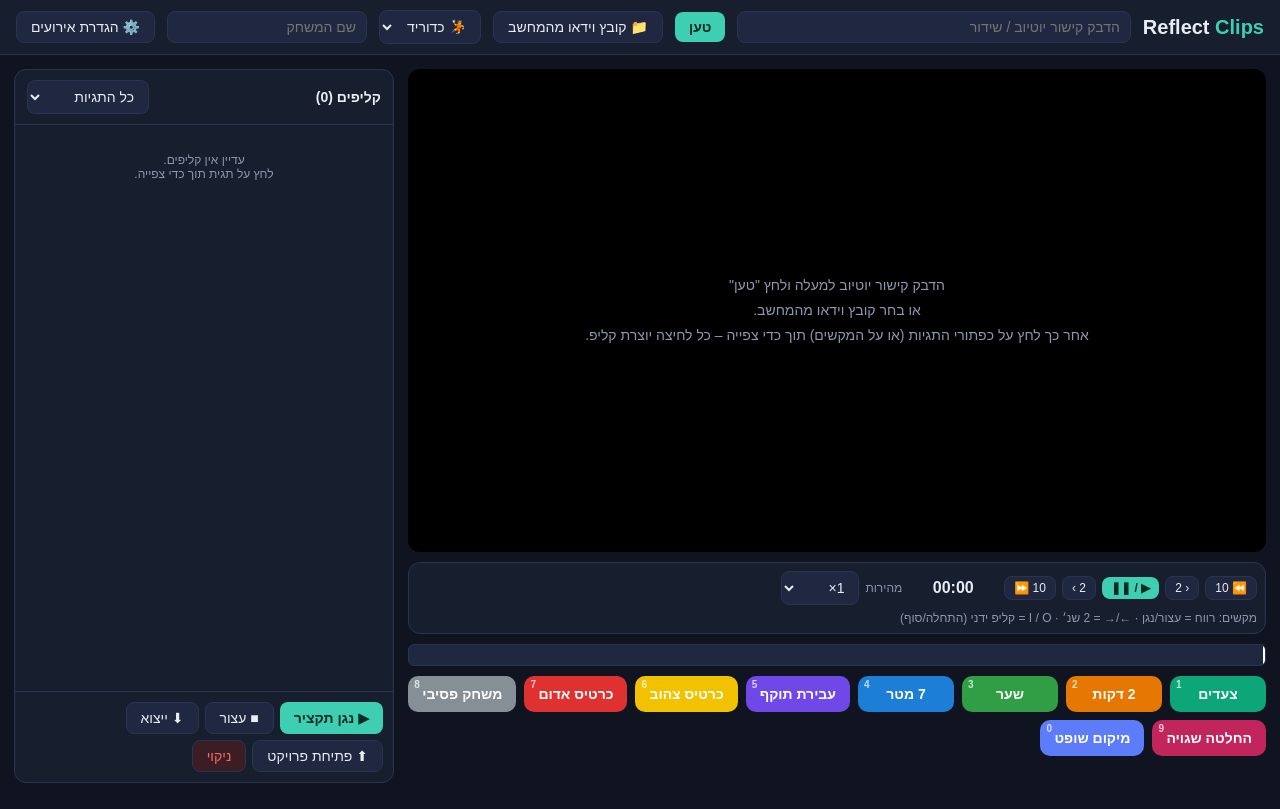
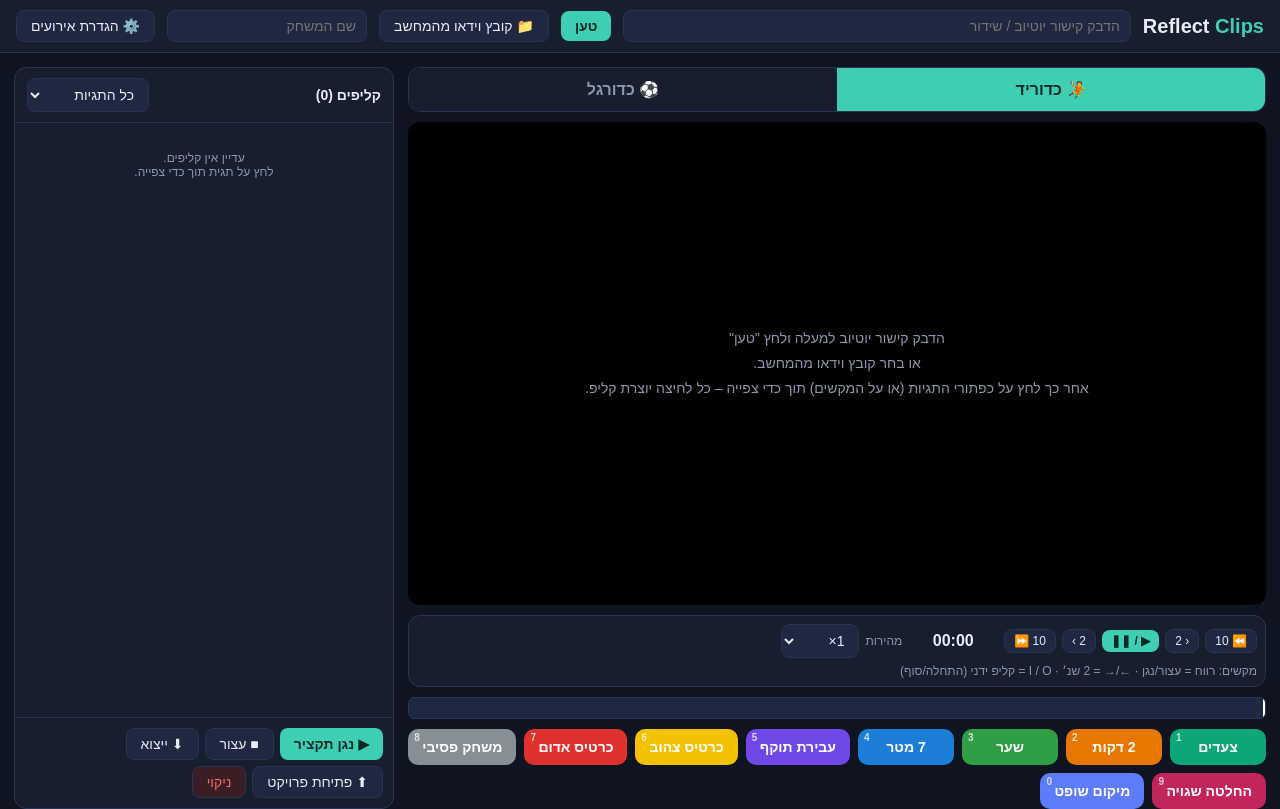
Before and after one commit to elihacmon/reflect-clip, a plain HTML site: page index.html in a window 1280 px wide. Drawn offline with Linux system fonts and the light colour scheme.

Commit message:
Prominent handball/football switch
Co-Authored-By: Claude Opus 5.5 <noreply@anthropic.com>
Claude-Session: https://claude.ai/code/session_01TnGWdKHvLSTqQCaiGawKQV

```diff
--- a/index.html
+++ b/index.html
@@ -45,6 +45,7 @@ input,select{background:var(--panel2);border:1px solid var(--line);border-radius
 .toast{position:fixed;bottom:18px;left:50%;transform:translateX(-50%);background:var(--pri);color:#062a23;font-weight:700;padding:9px 18px;border-radius:10px;z-index:20}
 .bar{height:22px;background:var(--panel2);border-radius:6px;position:relative;cursor:pointer;overflow:hidden;border:1px solid var(--line)}
 .bar i{position:absolute;top:0;bottom:0;opacity:.85}.bar b{position:absolute;top:0;bottom:0;width:2px;background:#fff}
+.sw{display:flex;gap:0;border:1px solid var(--line);border-radius:12px;overflow:hidden}.sw button{flex:1;border:0;padding:12px;font-size:16px;font-weight:700;background:var(--panel);color:var(--muted);cursor:pointer}.sw button.on{background:var(--pri);color:#062a23}
 .muted{color:var(--muted);font-size:12px}
 @media(max-width:900px){.wrap{grid-template-columns:1fr;height:auto}.right{min-height:420px}}
 </style>
@@ -55,7 +56,6 @@ input,select{background:var(--panel2);border:1px solid var(--line);border-radius
   <input id="url" placeholder="הדבק קישור יוטיוב / שידור" style="flex:1;min-width:220px">
   <button class="btn" onclick="loadYT()">טען</button>
   <label class="btn s" style="cursor:pointer">📁 קובץ וידאו מהמחשב<input type="file" accept="video/*" hidden onchange="loadFile(this.files[0])"></label>
-  <select id="sport" onchange="setSport(this.value)"><option value="handball">🤾 כדוריד</option><option value="football">⚽ כדורגל</option></select>
   <input id="pname" placeholder="שם המשחק" style="width:200px" oninput="P.name=this.value;save()">
   <button class="btn s" onclick="openSettings()">⚙️ הגדרת אירועים</button>
 </header>
@@ -75,6 +75,7 @@ input,select{background:var(--panel2);border:1px solid var(--line);border-radius
       <span class="muted">מקשים: רווח = עצור/נגן · ←/→ = 2 שנ׳ · I / O = קליפ ידני (התחלה/סוף)</span>
     </div>
     <div class="bar" id="tl" onclick="tlClick(event)"></div>
+    <div class="sw" style="order:-1"><button id="sw-handball" onclick="setSport('handball')">🤾 כדוריד</button><button id="sw-football" onclick="setSport('football')">⚽ כדורגל</button></div>
     <div class="tags" id="tags"></div>
   </div>
   <div class="right">
@@ -120,14 +121,15 @@ if(!P)P={name:'',src:null,tags:DEF_TAGS,clips:[]};
 if(P.tagsVer===3&&P.sets){P.sets.football=JSON.parse(JSON.stringify(FOOT_TAGS));P.tagsVer=TAGS_VER;}
 if(P.tagsVer!==TAGS_VER){P.sets={handball:P.tagsVer===2&&P.tags?P.tags:JSON.parse(JSON.stringify(DEF_TAGS)),football:JSON.parse(JSON.stringify(FOOT_TAGS))};P.sport=P.sport||'handball';P.tagsVer=TAGS_VER;}
 P.tags=P.sets[P.sport];
-function setSport(sp){P.sport=sp;P.tags=P.sets[sp];save();drawTags();drawList();toast(sp==='football'?'⚽ כדורגל':'🤾 כדוריד')}
+function markSport(){['handball','football'].forEach(k=>{const b=document.getElementById('sw-'+k);if(b)b.className=P.sport===k?'on':''})}
+function setSport(sp){P.sport=sp;markSport();P.tags=P.sets[sp];save();drawTags();drawList();toast(sp==='football'?'⚽ כדורגל':'🤾 כדוריד')}
 function save(){try{localStorage.setItem('reflect_clips',JSON.stringify(P))}catch(e){}}
 const $=s=>document.querySelector(s);
 const esc=s=>String(s??'').replace(/[&<>"']/g,c=>({'&':'&amp;','<':'&lt;','>':'&gt;','"':'&quot;',"'":'&#39;'}[c]));
 const fmt=t=>{t=Math.max(0,t||0);const h=Math.floor(t/3600),m=Math.floor(t%3600/60),s=Math.floor(t%60);return (h?h+':'+String(m).padStart(2,'0'):String(m).padStart(2,'0'))+':'+String(s).padStart(2,'0')};
 const parseT=s=>{const p=String(s).trim().split(':').map(Number);if(p.some(isNaN))return null;return p.reduce((a,b)=>a*60+b,0)};
 function toast(m){const t=document.createElement('div');t.className='toast';t.textContent=m;document.body.appendChild(t);setTimeout(()=>t.remove(),1600)}
-let cur=null;$('#pname').value=P.name||'';$('#sport').value=P.sport;
+let cur=null;$('#pname').value=P.name||'';markSport();
 
 // ===== Player abstraction =====
 const player={kind:null,yt:null,v:null,
@@ -241,7 +243,7 @@ function exportMenu(){
   <textarea style="width:100%;height:150px;background:var(--panel2);color:var(--ink);border:1px solid var(--line);border-radius:8px;padding:8px" readonly>${esc(linksText())}</textarea>
   <p><button class="btn s" onclick="closeM()">סגירה</button></p>`);
 }
-function importJSON(f){if(!f)return;f.text().then(t=>{try{P=JSON.parse(t);if(!P.sets){P.sets={handball:P.tags||JSON.parse(JSON.stringify(DEF_TAGS)),football:JSON.parse(JSON.stringify(FOOT_TAGS))};P.sport='handball';P.tagsVer=TAGS_VER}P.tags=P.sets[P.sport];$('#sport').value=P.sport;save();$('#pname').value=P.name||'';drawTags();drawList();
+function importJSON(f){if(!f)return;f.text().then(t=>{try{P=JSON.parse(t);if(!P.sets){P.sets={handball:P.tags||JSON.parse(JSON.stringify(DEF_TAGS)),football:JSON.parse(JSON.stringify(FOOT_TAGS))};P.sport='handball';P.tagsVer=TAGS_VER}P.tags=P.sets[P.sport];markSport();save();$('#pname').value=P.name||'';drawTags();drawList();
   if(P.src&&P.src.type==='yt'){$('#url').value='https://youtu.be/'+P.src.id;loadYT()}else if(P.src)toast('בחר שוב את קובץ הווידאו: '+P.src.name);}catch(e){toast('קובץ לא תקין')}})}
 
 // ===== Settings =====
```
